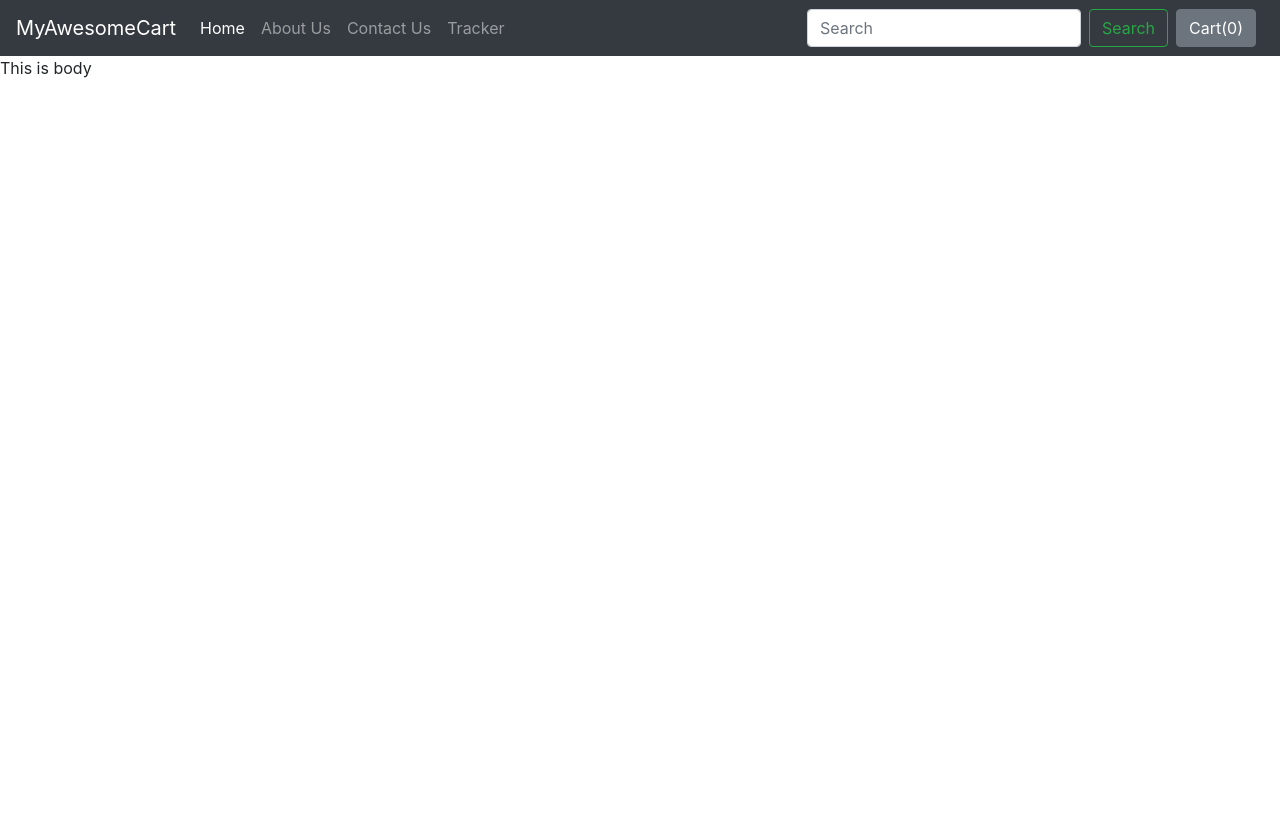
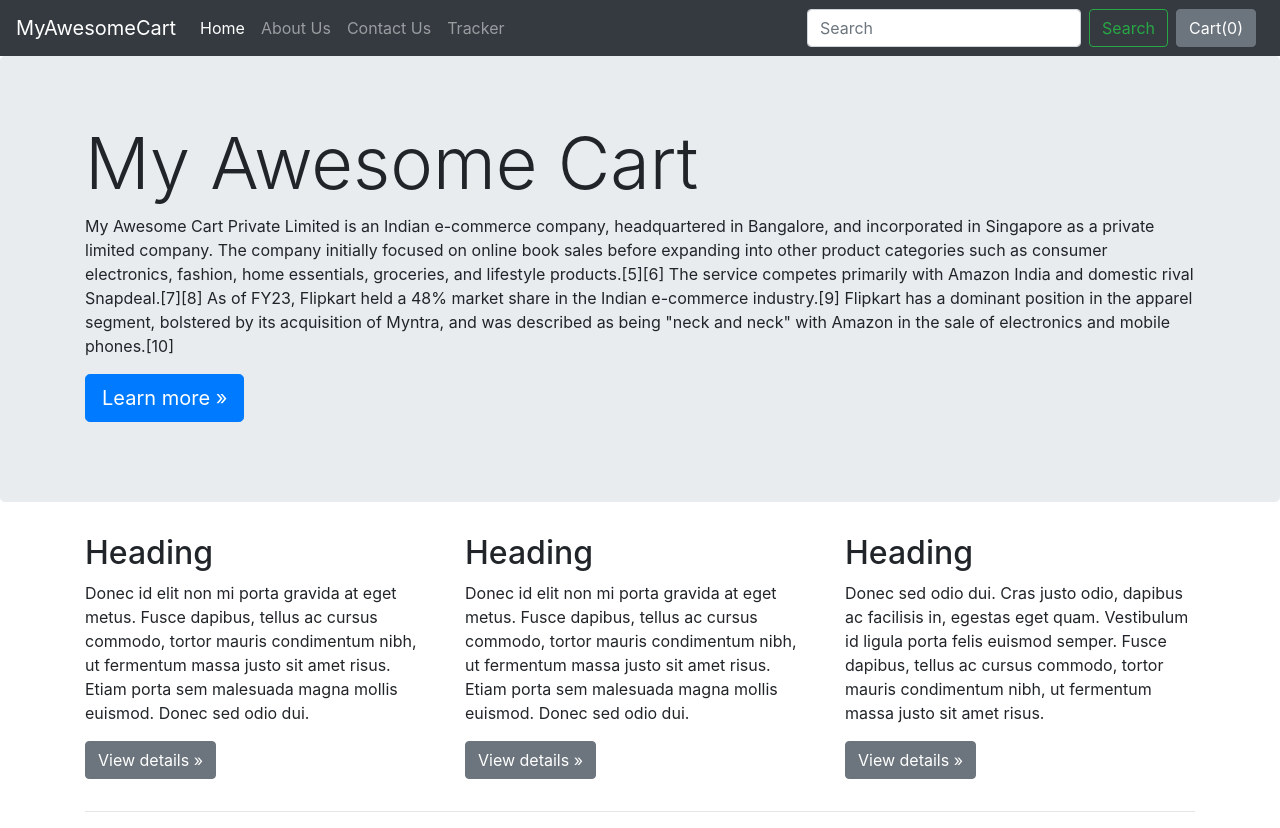
Before and after one commit to Aanchal-kumari-R/Django_Ecommerce, a Django app: page /shop/about/ in a window 1280 px wide. Before the commit the page ends 78 px from the top, so only its background shows below. Run offline with Django 5.2, Linux system fonts and the light colour scheme; some libraries are stand-ins or nearby versions.

Commit message:
Creating product and aboutt page

```diff
--- a/Shop/templates/shop/about.html
+++ b/Shop/templates/shop/about.html
@@ -2,4 +2,48 @@
 
 {% block title %} Title of about {% endblock %}
 
-{% block body %} This is body {% endblock %}
+{% block body %}
+
+<main role="main">
+
+    <!-- Main jumbotron for a primary marketing message or call to action -->
+    <div class="jumbotron">
+      <div class="container">
+        <h1 class="display-3">My Awesome Cart</h1>
+        <p>My Awesome Cart Private Limited is an Indian e-commerce company, headquartered in Bangalore, and incorporated in Singapore as a private limited company. The company initially focused on online book sales before expanding into other product categories such as consumer electronics, fashion, home essentials, groceries, and lifestyle products.[5][6]
+
+            The service competes primarily with Amazon India and domestic rival Snapdeal.[7][8] As of FY23, Flipkart held a 48% market share in the Indian e-commerce industry.[9] Flipkart has a dominant position in the apparel segment, bolstered by its acquisition of Myntra, and was described as being "neck and neck" with Amazon in the sale of electronics and mobile phones.[10]
+
+            </p>
+        <p><a class="btn btn-primary btn-lg" href="#" role="button">Learn more &raquo;</a></p>
+      </div>
+    </div>
+
+    <div class="container">
+      <!-- Example row of columns -->
+      <div class="row">
+        <div class="col-md-4">
+          <h2>Heading</h2>
+          <p>Donec id elit non mi porta gravida at eget metus. Fusce dapibus, tellus ac cursus commodo, tortor mauris condimentum nibh, ut fermentum massa justo sit amet risus. Etiam porta sem malesuada magna mollis euismod. Donec sed odio dui. </p>
+          <p><a class="btn btn-secondary" href="#" role="button">View details &raquo;</a></p>
+        </div>
+        <div class="col-md-4">
+          <h2>Heading</h2>
+          <p>Donec id elit non mi porta gravida at eget metus. Fusce dapibus, tellus ac cursus commodo, tortor mauris condimentum nibh, ut fermentum massa justo sit amet risus. Etiam porta sem malesuada magna mollis euismod. Donec sed odio dui. </p>
+          <p><a class="btn btn-secondary" href="#" role="button">View details &raquo;</a></p>
+        </div>
+        <div class="col-md-4">
+          <h2>Heading</h2>
+          <p>Donec sed odio dui. Cras justo odio, dapibus ac facilisis in, egestas eget quam. Vestibulum id ligula porta felis euismod semper. Fusce dapibus, tellus ac cursus commodo, tortor mauris condimentum nibh, ut fermentum massa justo sit amet risus.</p>
+          <p><a class="btn btn-secondary" href="#" role="button">View details &raquo;</a></p>
+        </div>
+      </div>
+
+      <hr>
+
+    </div> <!-- /container -->
+
+  </main>
+
+
+{% endblock %}
--- a/Shop/templates/shop/index.html
+++ b/Shop/templates/shop/index.html
@@ -67,8 +67,9 @@
           <img src= '/media/{{i.image}}' class="card-img-top" alt="...">
           <div class="card-body">
             <h5 class="card-title">{{i.product_name}}</h5>
-            <p class="card-text">{{i.desc}}</p>
+            <p class="card-text">{{i.desc|slice:":53"}}...</p>
             <button id = "pr{{i.id}}" class="btn btn-primary cart">Add To Cart</button>
+            <a href="shop/products/{{i.id}}"><button id = "qv{{i.id}}" class="btn btn-primary cart">QuickView</button></a>
           </div>
         </div>
       </div>
--- a/Shop/urls.py
+++ b/Shop/urls.py
@@ -7,6 +7,6 @@ urlpatterns = [
     path('contact/',views.contact,name="ContactUs"),
     path('tracker/',views.tracker,name="TrackingStatus"),
     path('search/',views.search,name="Search"),
-    path('productView/',views.productView,name="ProductView"),
+    path('products/<int:myid>',views.productView,name="ProductView"),
     path('checkout/',views.checkout,name="CheckOut"),
 ]
--- a/Shop/views.py
+++ b/Shop/views.py
@@ -28,8 +28,10 @@ def tracker(request):
 def search(request):
     return render(request,"shop/search.html")
 
-def productView(request):
-    return render(request,"shop/productView.html")
+def productView(request,myid):
+    #fetch the product using the id
+    product = Product.objects.filter(id=myid)
+    return render(request,"shop/productView.html",{'product':product[0]})
 
 def checkout(request):
     return render(request,"shop/checkout.html")
```
Also changed, not shown: Shop/templates/shop/productView.html (+53 -2 lines), db.sqlite3.
